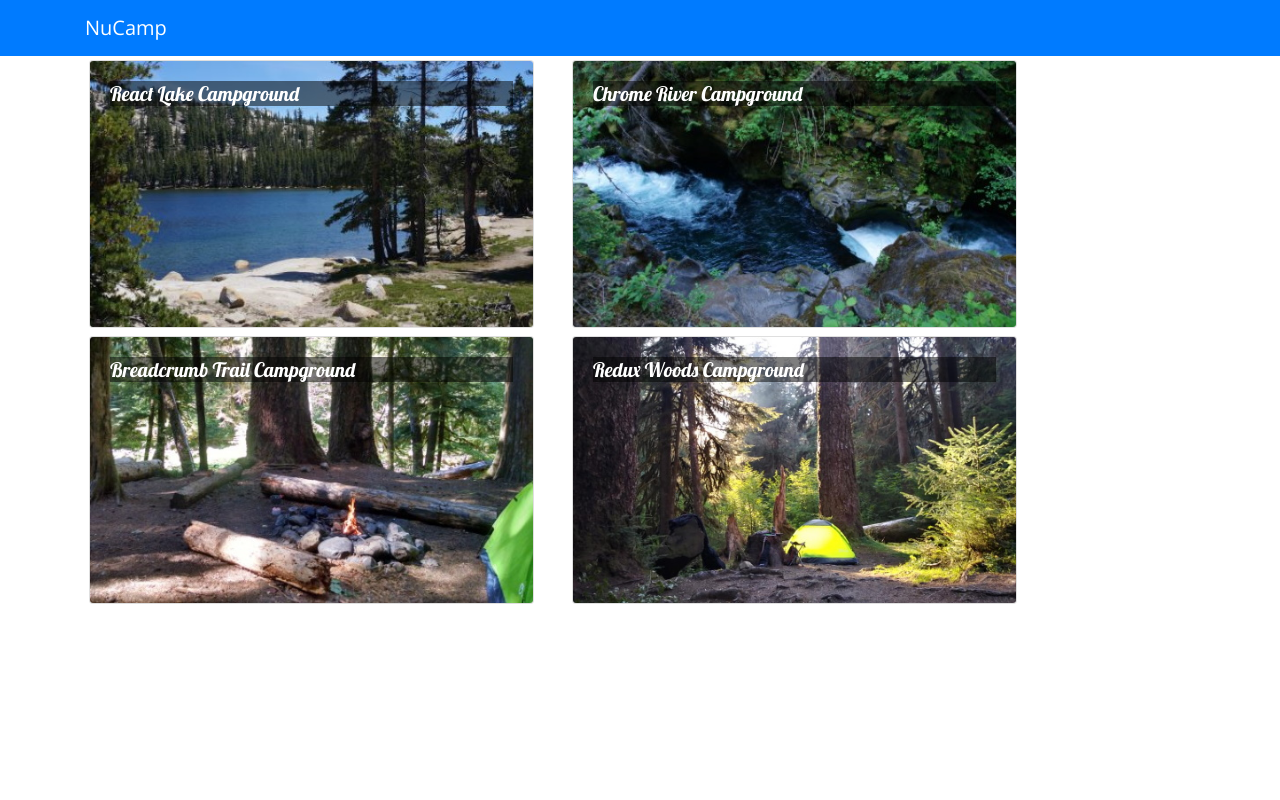
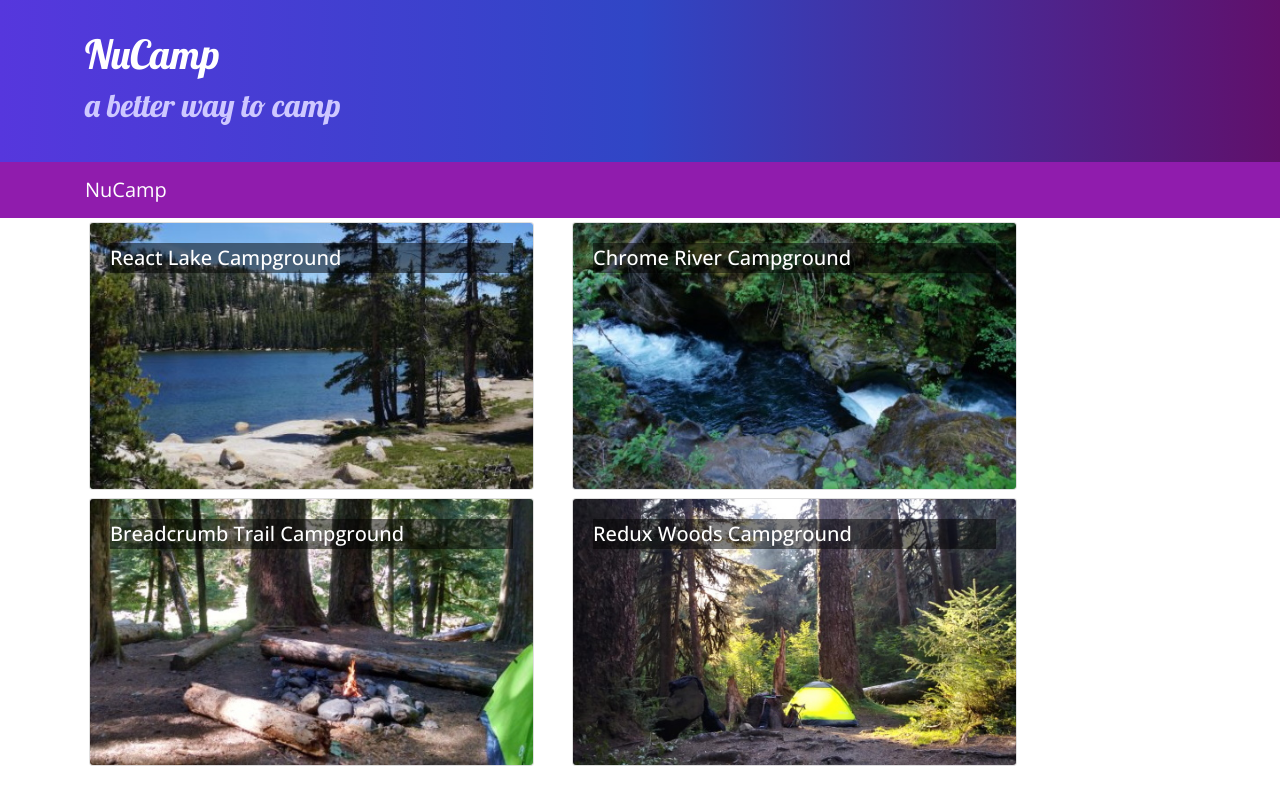
Before and after one commit to ursawd/react-redux-nucampsite, a React (Create React App) app: page / in a window 1280 px wide. Built offline with nearby package versions, Linux system fonts and the light colour scheme.

Commit message:
add header component

```diff
--- a/package.json
+++ b/package.json
@@ -7,6 +7,8 @@
     "@testing-library/react": "^11.1.0",
     "@testing-library/user-event": "^12.1.10",
     "bootstrap": "4.5.2",
+    "bootstrap-social": "5.1.1",
+    "font-awesome": "4.7.0",
     "react": "^17.0.2",
     "react-dom": "^17.0.2",
     "react-scripts": "4.0.3",
--- a/src/App.css
+++ b/src/App.css
@@ -2,11 +2,49 @@ body {
   font-family: "Open Sans", sans-serif;
 }
 
+h1,
+h2,
+h3,
+.card-body > .card-title {
+  font-family: "Lobster", cursive;
+}
+
 .card-title {
-  font: 500 1.25rem "Lobster", cursive;
+  font-weight: 500;
+  font-size: 1.25rem;
+}
+
+h2 {
+  color: #3046c5;
 }
 
 .card-img-overlay .card-title {
   color: white;
   background-color: rgba(0, 0, 0, 0.5);
 }
+
+.row-content {
+  padding: 50px 0;
+  border-bottom: 1px ridge;
+  min-height: 200px;
+}
+
+.site-footer {
+  background-image: linear-gradient(#cec8ff, white);
+  padding: 20px 0;
+}
+
+.jumbotron {
+  margin: 0;
+  padding: 30px;
+  background-image: linear-gradient(to right, #5637dd, #3046c5, #60106b);
+  color: white;
+}
+
+.jumbotron h2 {
+  color: #cec8ff;
+}
+
+.navbar-dark {
+  background-color: #901cad;
+}
--- /dev/null
+++ b/src/components/HeaderComponenet.js
@@ -0,0 +1,26 @@
+import React, { Component } from "react";
+import { Navbar, NavbarBrand, Jumbotron } from "reactstrap";
+
+export default class HeaderComponenet extends Component {
+  render() {
+    return (
+      <React.Fragment>
+        <Jumbotron fluid>
+          <div className="container">
+            <div className="row">
+              <div className="col">
+                <h1>NuCamp</h1>
+                <h2>a better way to camp</h2>
+              </div>
+            </div>
+          </div>
+        </Jumbotron>
+        <Navbar dark sticky="top">
+          <div className="container">
+            <NavbarBrand href="/">NuCamp</NavbarBrand>
+          </div>
+        </Navbar>
+      </React.Fragment>
+    );
+  }
+}
--- a/src/components/MainComponent.js
+++ b/src/components/MainComponent.js
@@ -1,8 +1,8 @@
 import React, { Component } from "react";
-import { Navbar, NavbarBrand } from "reactstrap";
 import Directory from "./DirectoryComponent";
 import { CAMPSITES } from "../shared/campsites";
 import CampsiteInfo from "./CampsiteInfoComponent";
+import Header from "./HeaderComponenet";
 
 class Main extends Component {
   constructor(props) {
@@ -18,11 +18,7 @@ class Main extends Component {
   render() {
     return (
       <div>
-        <Navbar dark color="primary">
-          <div className="container">
-            <NavbarBrand href="/">NuCamp</NavbarBrand>
-          </div>
-        </Navbar>
+        <Header />
         <Directory campsites={this.state.campsites} onClick={campsiteId => this.onCampsiteSelect(campsiteId)} />
         <CampsiteInfo
           campsite={this.state.campsites.filter(campsite => campsite.id === this.state.selectedCampsite)[0]}
--- a/src/index.js
+++ b/src/index.js
@@ -4,6 +4,8 @@ import "./index.css";
 import "bootstrap/dist/css/bootstrap.min.css";
 import "typeface-lobster";
 import "typeface-open-sans";
+import "font-awesome/css/font-awesome.css";
+import "bootstrap-social/bootstrap-social.css";
 import App from "./App";
 
 ReactDOM.render(
```
Also changed, not shown: 1 other file (tests, documents, lock files or other folders).
